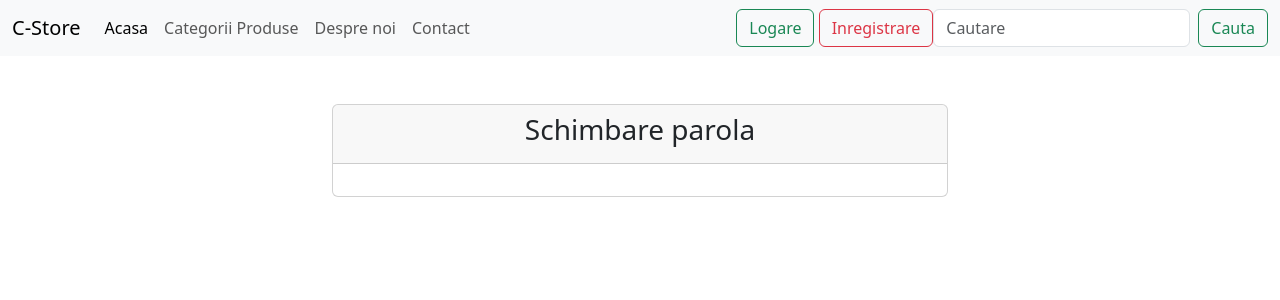
After one commit to ramza195/cstore, a Django app: template templates/registration/change_password.html in a window 1280 px wide. The commit adds this page. Shown: the top 300 px of the page. Run offline with Django 3.2, Linux system fonts and the light colour scheme; the template is opened without the code that fills it, so the values that code supplies are empty.

Commit message:
Customized navbar to have dropdown "Profilul meu" displayed when the user is logged, with "Schimba parola" and "logout" dropdown items and while user is no logged to show login/register buttons. Completed logout form.

```diff
--- a/cstore/settings.py
+++ b/cstore/settings.py
@@ -128,4 +128,4 @@ DEFAULT_AUTO_FIELD = 'django.db.models.BigAutoField'
 
 LOGIN_URL = '/login/'
 LOGIN_REDIRECT_URL = '/'
-LOGOUT_REDIRECT_URL = '/login'
+LOGOUT_REDIRECT_URL = '/login/'
--- a/cstore/urls.py
+++ b/cstore/urls.py
@@ -26,4 +26,5 @@ urlpatterns = [
     path("login/", views.LoginView.as_view(form_class=AuthenticationNewForm), name="login"),
     path('', include('django.contrib.auth.urls')),
     path('', include('userextend.urls'))
+    #path for changepassword?
 ]
--- a/templates/navbar.html
+++ b/templates/navbar.html
@@ -13,13 +13,30 @@
           <a class="nav-link" href="#">Categorii Produse</a>
         </li>
         <li class="nav-item">
-          <a class="nav-link disabled" aria-disabled="true">Disabled</a>
+          <a class="nav-link" href="#">Despre noi</a>
+        </li>
+          <li class="nav-item">
+          <a class="nav-link" href="#">Contact</a>
         </li>
       </ul>
-        <div>
-            <a href="{% url 'login' %}" class="btn btn-outline-success">Logare</a>
-            <a href="{% url 'create-user' %}" class="btn btn-outline-danger">Inregistrare</a>
-        </div>
+        {% if user.is_authenticated %}
+            <li class="nav-item dropdown">
+                <a class="nav-link dropdown-toggle" href="#" role="button" data-bs-toggle="dropdown"
+                   aria-expanded="false">Contul meu</a>
+                <ul class="dropdown-menu">
+                    <li><a class="dropdown-item" href="#">Schimbare parola</a></li>
+                    <form method="post" action="{% url 'logout' %}">
+                        {% csrf_token %}
+                        <button type="submit" class="btn btn-light">Logout, {{ user.username }}</button>
+                    </form>
+                </ul>
+            </li>
+            {% else %}
+            <div>
+                <a href="{% url 'login' %}" class="btn btn-outline-success">Logare</a>
+                <a href="{% url 'create-user' %}" class="btn btn-outline-danger">Inregistrare</a>
+            </div>
+        {% endif %}
       <form class="d-flex" role="search">
         <input class="form-control me-2" type="search" placeholder="Cautare" aria-label="Search">
         <button class="btn btn-outline-success" type="submit">Cauta</button>
--- /dev/null
+++ b/templates/registration/change_password.html
@@ -0,0 +1,22 @@
+{% extends 'base.html' %}
+
+{% block title %} Schimbare parola {% endblock %}
+
+{% block content %}
+
+    <div class="container-fluid">
+        <div class="row">
+            <div class="col-md-6 offset-md-3 gy-5">
+                <div class="card">
+                    <div class="card-header">
+                        <h3 class="text-center">Schimbare parola</h3>
+                    </div>
+                    <form method="post">
+                        {% csrf_token %}
+                        <div class="card-body"></div>
+                    </form>
+                </div>
+            </div>
+        </div>
+    </div>
+{% endblock %}
--- a/userextend/forms.py
+++ b/userextend/forms.py
@@ -16,7 +16,7 @@ class UserForm(UserCreationForm):
         fields = [
             'first_name',
             'last_name',
-            'email'
+            'email',
         ]
 
     def __init__(self, *args, **kwargs):
--- a/userextend/views.py
+++ b/userextend/views.py
@@ -17,5 +17,6 @@ class UserCreateView(CreateView):
         new_user = form.save(commit=False)
         new_user.first_name = new_user.first_name.title()
         new_user.last_name = new_user.last_name.title()
-        new_user.username = new_user.email
+        # new_user.username = f'{new_user.email}'
         new_user.save()
+        return super().form_valid(form)
```
Also changed, not shown: db.sqlite3.
